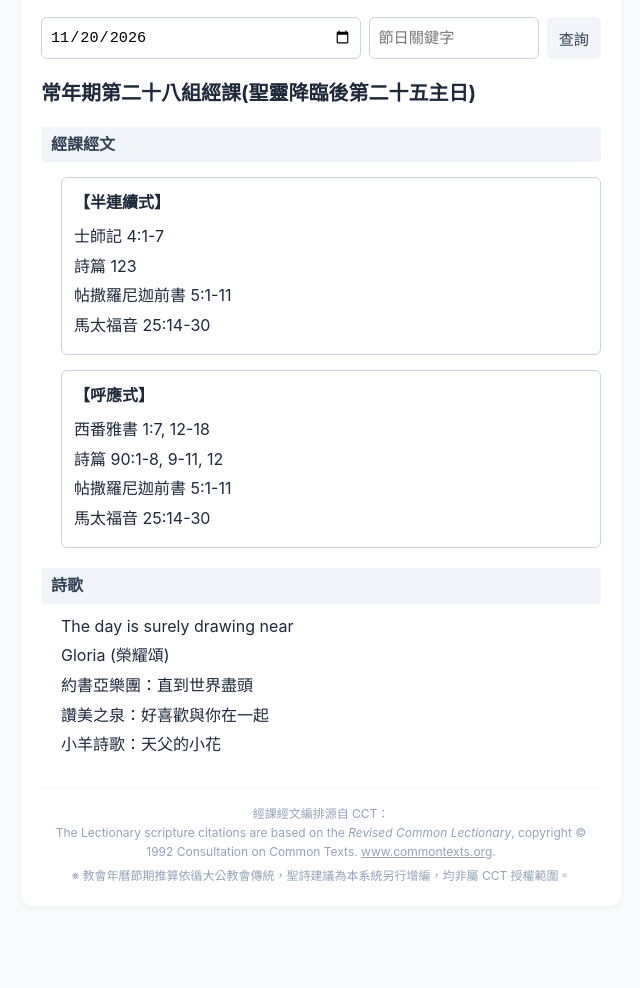
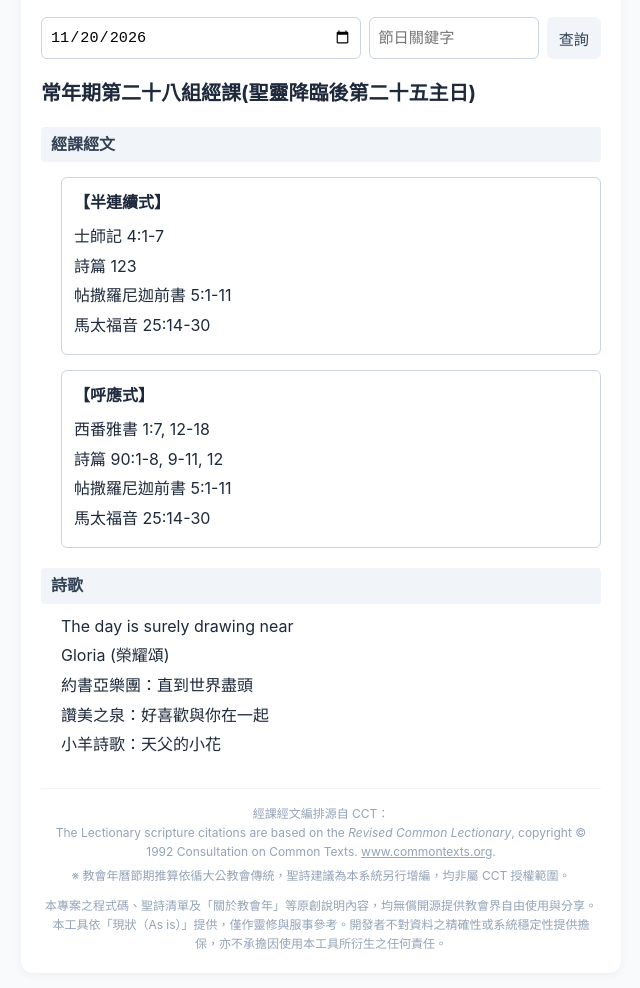
Before and after one commit to jameshhsu-source/Lect_Cht_New, a plain HTML site: page index.html in a window 1280 px wide. Shown: the part 114-1102 px from the top of the page, without its empty margins (319-959 px from the left). Before the commit the page ends 1040 px from the top, so only its background shows below. Drawn offline with Linux system fonts and the light colour scheme.

Commit message:
免責聲明

```diff
--- a/index.html
+++ b/index.html
@@ -73,6 +73,10 @@
         經課經文編排源自 CCT：<br>
         The Lectionary scripture citations are based on the <i>Revised Common Lectionary</i>, copyright © 1992 Consultation on Common Texts. <a href="http://www.commontexts.org" target="_blank" style="color: #94a3b8; text-decoration: underline;">www.commontexts.org</a>.<br>
         <span style="display: inline-block; margin-top: 5px; color: #94a3b8;">※ 教會年曆節期推算依循大公教會傳統，聖詩建議為本系統另行增編，均非屬 CCT 授權範圍。</span>
+    </div>
+    <div style="margin-top: 10px; text-align: center; font-size: 0.75rem; color: #94a3b8; line-height: 1.6;">
+        本專案之程式碼、聖詩清單及「關於教會年」等原創說明內容，均無償開源提供教會界自由使用與分享。<br>
+        本工具依「現狀（As is）」提供，僅作靈修與服事參考。開發者不對資料之精確性或系統穩定性提供擔保，亦不承擔因使用本工具所衍生之任何責任。
     </div>
 </div>
 <script src="data.js"></script>
```
